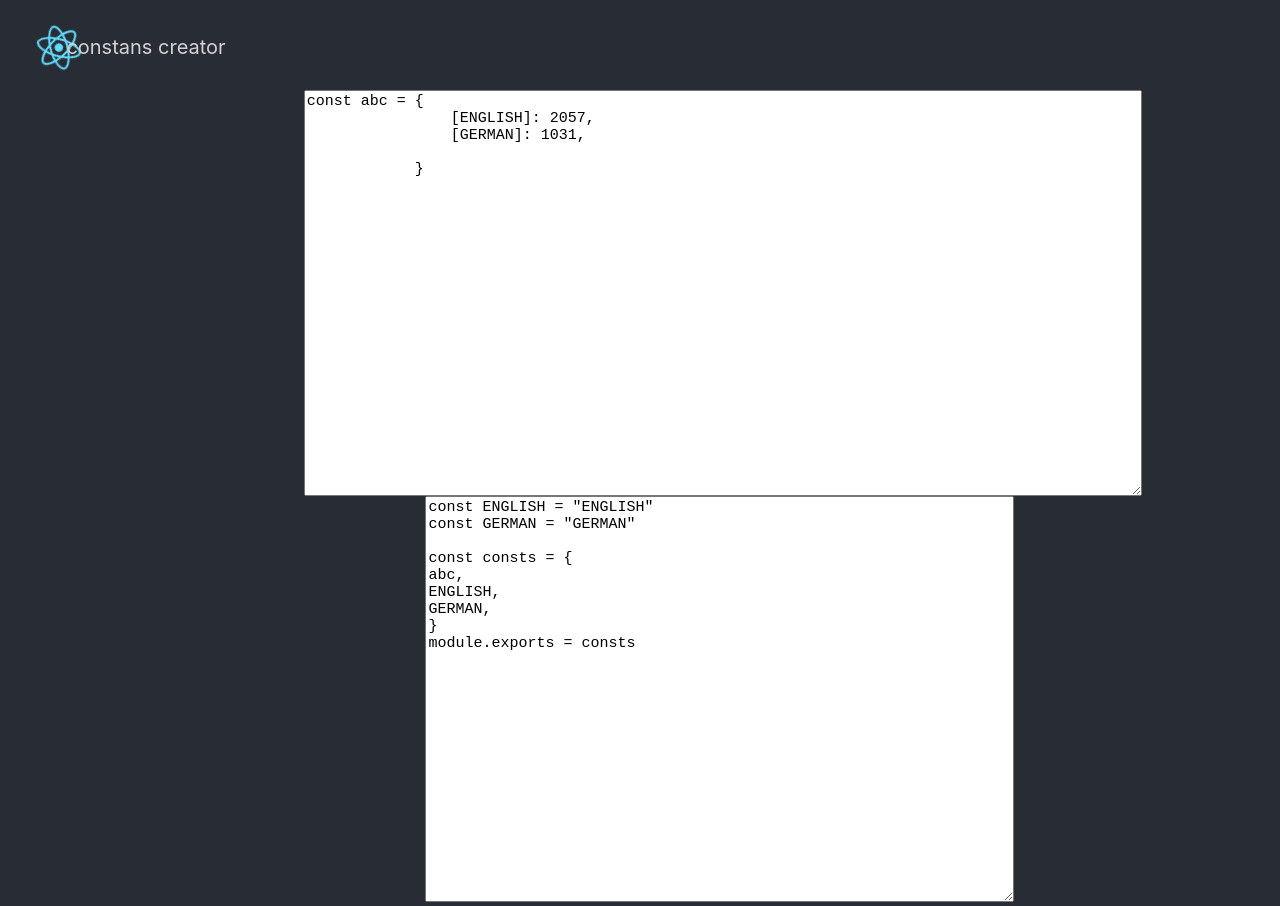
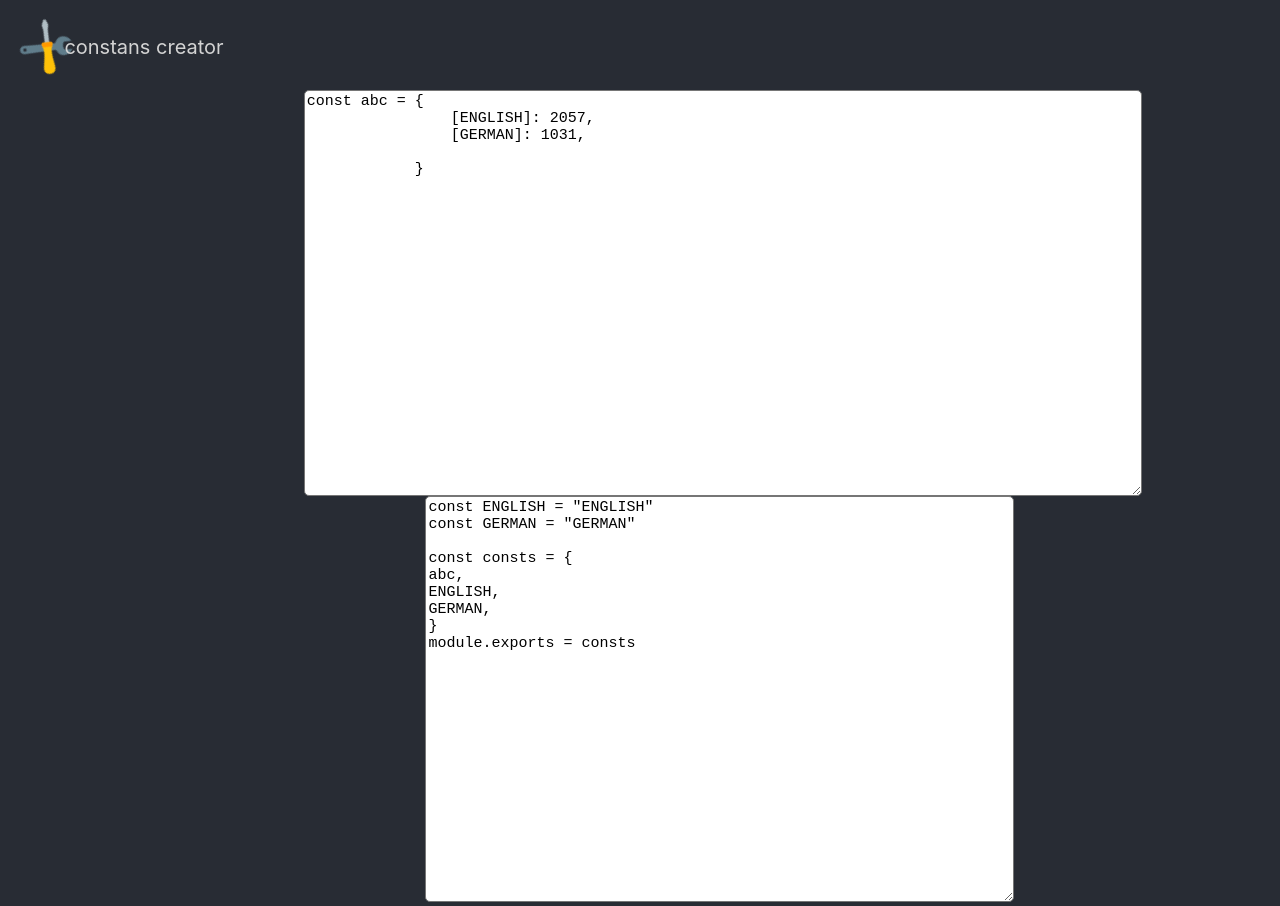
Before and after one commit to NidorPL/constants-creator, a React (Create React App) app: page / in a window 1280 px wide. Built offline with nearby package versions, Linux system fonts and the light colour scheme.

Commit message:
:lipstick: update logo and round colors

```diff
--- a/src/App.css
+++ b/src/App.css
@@ -3,7 +3,7 @@
 }
 
 .App-logo {
-  animation: App-logo-spin infinite 20s linear;
+  animation: App-logo-spin infinite 70s linear;
   height: 55px;
   position: absolute;
   left: 20px;
@@ -24,7 +24,7 @@ body {
   font-size: 20px;
   position: relative;
   top:15px;
-  left: -78px;
+  left: -80px;
 }
 .MainInputArea {
   margin-top: 10px;
@@ -39,6 +39,8 @@ body {
   width: 100%;
   font-size: 15px;
   display: block;
+  border-radius: 5px;
+
 }
 
 
@@ -49,6 +51,8 @@ body {
   width: 70%;
   height: 400px;
   font-size: 15px;
+  border-radius: 5px;
+
 }
 
 @keyframes App-logo-spin {
--- a/src/App.js
+++ b/src/App.js
@@ -1,6 +1,6 @@
 import React, { Component } from 'react';
 import { Input } from "reactstrap"
-import logo from './logo.svg';
+import logo from './logo.png';
 import './App.css';
 
 class App extends Component {
```
Also changed, not shown: src/logo.png (added), src/logo.svg (deleted).
